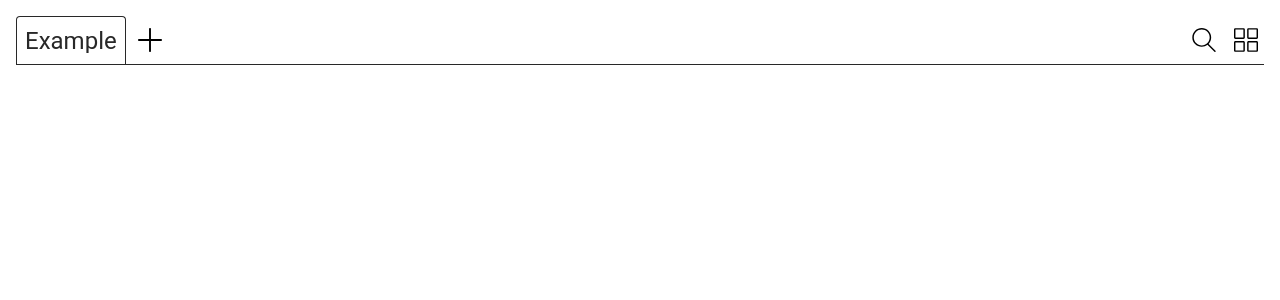
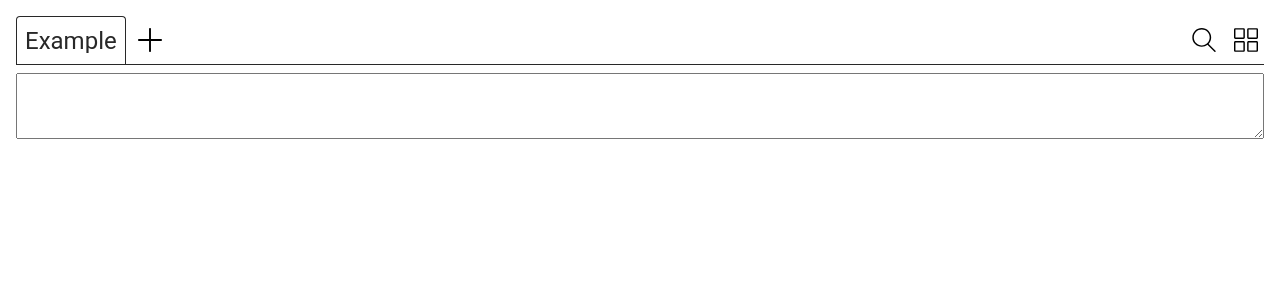
Before and after one commit to jdc-cunningham/local-notes, a React (Create React App) app in the folder app/: page / in a window 1280 px wide. Shown: the top 300 px of the page. Built offline with nearby package versions, Linux system fonts and the light colour scheme.

Commit message:
slowing down

```diff
--- a/app/src/App.js
+++ b/app/src/App.js
@@ -1,4 +1,4 @@
-import React, { useState } from 'react';
+import React, { useState, useEffect } from 'react';
 import './App.scss';
 import GridIcon from './assets/icons/four-squares-line-icon.svg';
 import VerticalIcon from './assets/icons/three-horizontal-lines-outline-icon.svg';
@@ -10,6 +10,10 @@ import BodyGrid from './components/body/body-grid/BodyGrid';
 function App() {
   const [tabViewActive, setTabViewActive] = useState(true);
   const [bodyVerticalActive, setBodyVerticalActive] = useState(true);
+
+  useEffect(() => {
+
+  }, []);
 
   return (
     <div className="App">
--- a/app/src/components/body/body-vertical/BodyVertical.js
+++ b/app/src/components/body/body-vertical/BodyVertical.js
@@ -1,8 +1,16 @@
 import './BodyVertical.scss';
+import DeleteIcon from '../../../assets/icons/recycle-bin-line-icon.svg';
 
 const BodyVertical = (props) => {
   return (
-    <div className="BodyVertical"></div>
+    <div className="BodyVertical">
+      <div className="BodyVertical__note">
+        <textarea/>
+        <button type="button" className="BodyVertical__note-delete" title="delete note">
+          <img src={DeleteIcon} alt="delet note"/>
+        </button>
+      </div>
+    </div>
   );
 }
 
--- a/app/src/components/body/body-vertical/BodyVertical.scss
+++ b/app/src/components/body/body-vertical/BodyVertical.scss
@@ -0,0 +1,44 @@
+.BodyVertical {
+  display: flex;
+  align-items: flex-start;
+  justify-content: flex-start;
+  flex-direction: column;
+  padding: 0.5rem 0;
+  width: 100%;
+}
+
+.BodyVertical__note {
+  position: relative;
+  width: 100%;
+
+  textarea {
+    width: 100%;
+    font-size: 1.5rem;
+    padding: 0.25rem;
+  }
+
+  &:hover {
+    .BodyVertical__note-delete {
+      display: flex;
+    }
+  }
+}
+
+.BodyVertical__note-delete {
+  position: absolute;
+  top: 0;
+  right: 0;
+  width: 2rem;
+  height: 2rem;
+  display: none;
+  align-items: center;
+  justify-content: center;
+  background-color: transparent;
+  border: 0;
+  cursor: pointer;
+
+  img {
+    width: 1.25rem;
+    height: 1.25rem;
+  }
+}
```
Also changed, not shown: 1 other file (tests, documents, lock files or other folders).
